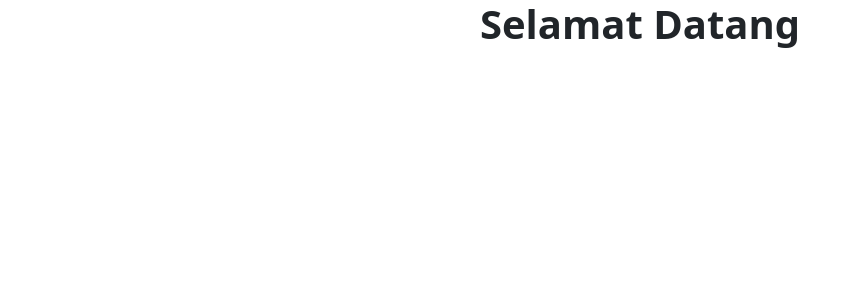
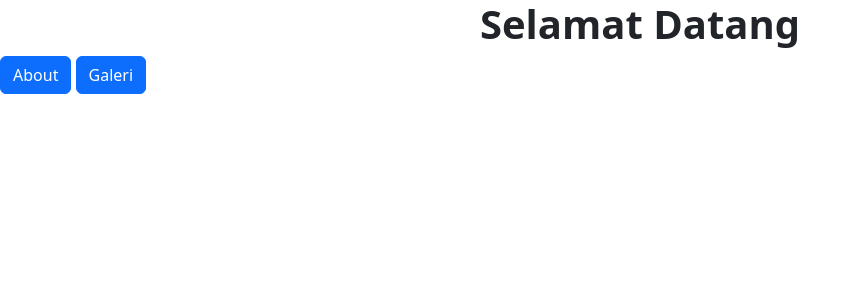
Before and after one commit to EntityNull12/projek-pbo, a PHP site: page /selamatdatang.php in a window 1280 px wide. Shown: the top 300 px of the page, without its empty margins (0-860 px from the left). Run offline with PHP 8.4, Linux system fonts and the light colour scheme; some libraries are stand-ins or nearby versions.

Commit message:
commit kedua

```diff
--- a/public/selamatdatang.php
+++ b/public/selamatdatang.php
@@ -9,5 +9,7 @@
 </head>
 <body>
     <h1 class="fw-bold text-center">Selamat Datang</h1>
+    <a class="btn btn-primary" href="about.php" role="button">About</a>
+    <a class="btn btn-primary" href="gallery.php" role="button">Galeri</a>
 </body>
 </html>
```
Also changed, not shown: tampilan/about.png (added), tampilan/galeri.png (added), tampilan/login.png (added), tampilan/welcome.png (added).
